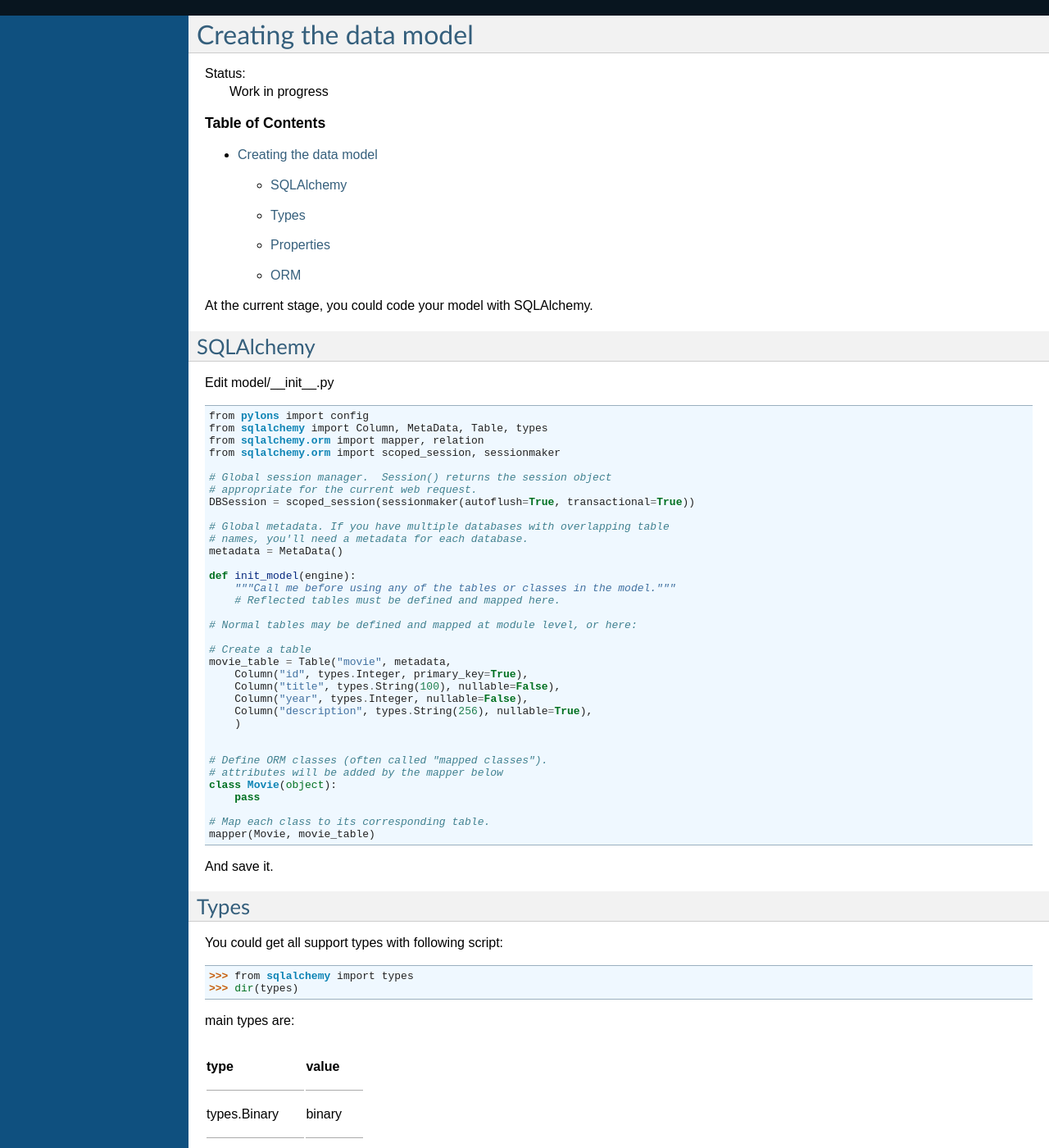
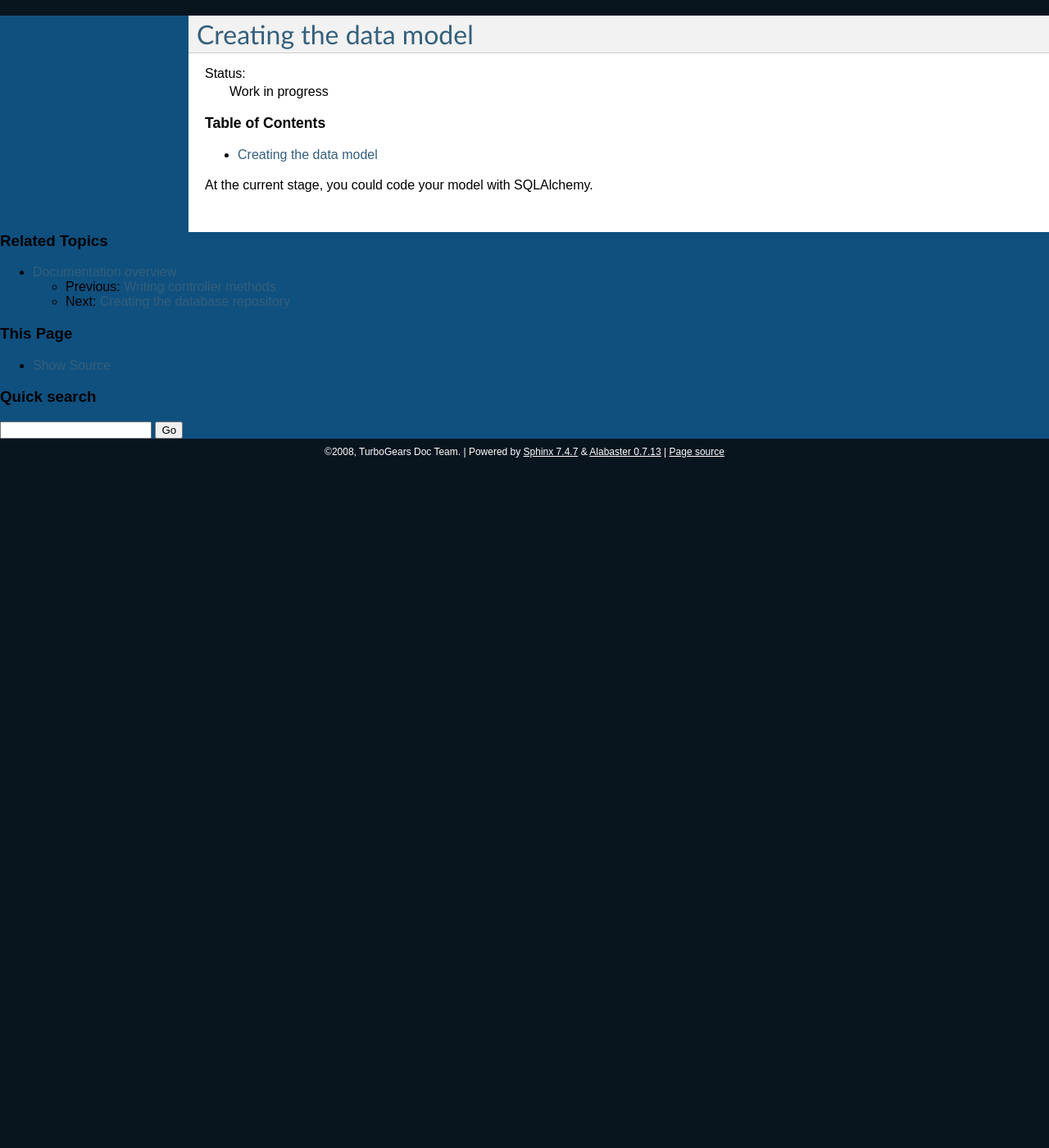
Before and after one commit to TurboGears/tg2, a Sphinx documentation site: the page built from docs/2.0/RoughDocs/CodeModel.rst, in a window 1280 px wide and 1400 px high. Shown: the whole window at 82% size. Built offline with Sphinx 7.4.7, drawn with Linux system fonts in a browser that asks for light colours; pages that are not in the unit, such as notebooks, are missing from menus; some of the changed text lies outside the part shown.

Commit message:
Moving TW stuff out of RoughDocs into more normal place.
Updating the index

--HG--
extra : convert_revision : svn%3A77541ad4-5f01-0410-9ede-a1b63cd9a898/trunk%404375

```diff
--- a/docs/2.0/RoughDocs/CodeModel.rst
+++ b/docs/2.0/RoughDocs/CodeModel.rst
@@ -9,121 +9,3 @@
     :depth: 2
 
 At the current stage, you could code your model with SQLAlchemy.
-
-SQLAlchemy
-----------
-
-Edit model/__init__.py ::
-
-  from pylons import config
-  from sqlalchemy import Column, MetaData, Table, types
-  from sqlalchemy.orm import mapper, relation
-  from sqlalchemy.orm import scoped_session, sessionmaker
-
-  # Global session manager.  Session() returns the session object
-  # appropriate for the current web request.
-  DBSession = scoped_session(sessionmaker(autoflush=True, transactional=True))
-
-  # Global metadata. If you have multiple databases with overlapping table
-  # names, you'll need a metadata for each database.
-  metadata = MetaData()
-
-  def init_model(engine):
-      """Call me before using any of the tables or classes in the model."""
-      # Reflected tables must be defined and mapped here.
-
-  # Normal tables may be defined and mapped at module level, or here:
-
-  # Create a table
-  movie_table = Table("movie", metadata,
-      Column("id", types.Integer, primary_key=True),
-      Column("title", types.String(100), nullable=False),
-      Column("year", types.Integer, nullable=False),
-      Column("description", types.String(256), nullable=True),
-      )
-
-
-  # Define ORM classes (often called "mapped classes").
-  # attributes will be added by the mapper below
-  class Movie(object):
-      pass
-
-  # Map each class to its corresponding table.
-  mapper(Movie, movie_table)
-
-And save it.
-
-Types
---------
-
-You could get all support types with following script::
-
-  >>> from sqlalchemy import types
-  >>> dir(types)
-
-main types are:
-
-================ ========
- type            value
-================ ========
- types.Binary    binary
- types.Boolean   boolean
- types.Integer   integer
- types.Numeric   number
- types.String    string
- types.Date      date
- types.Time      time
- types.DateTime  datetime
-================ ========
-
-
-Properties
------------
-
-============  ==========
- property     value
-============  ==========
- primary_key  True/False
- nullable     True/False
-============  ==========
-
-
-ORM
----------
-
-You could edit Movie object to support more object relational methods::
-
-  class Movie(object):
-      def __init__(self, title, year, description, **kw):
-          self.title = title
-          self.year = year
-          self.description = description
-
-      def __repr__(self):
-          return "<Movie('%s','%s', '%s')>" % (self.title, self.year, self.description)
-
-
-Please add the __init__ method section thus we'll use in the following tutorial.
-The setting will lead you more easy to play with database.
-
-For example, if you don't define the __init__ method. The general operating is::
-
-  >>> entry = Movie()
-  >>> entry.title = 'Dragula'
-  >>> entry.year = '1931'
-  >>> entry.description = 'vampire movie'
-
-But if you defined the __init__ method, you could play with database in more pythonic way::
-
-  >>> entry = Movie(title='Dragula', year='1931', description='vampire movie')
-
-or ::
-
-  >>> entry = Movie('Dragula', '1931', 'vampire movie')
-
-
-Reference:
-
- * `SQLAlchemy Object Relational Tutorial <http://www.sqlalchemy.org/docs/04/ormtutorial.html>`_
- * `Using Elixir with pylons <http://cleverdevil.org/computing/68/using-elixir-with-pylons>`_ (not supported yet)
- * `Elixir Tutorial <http://elixir.ematia.de/trac/wiki/TutorialDivingIn>`_ (not supported yet)
```
Also changed, not shown: docs/2.0/Wiki20/wiki20.rst (+4 -6 lines), docs/index.rst (+61 -23 lines), docs/2.0/ToscaWidgets/ToscaWidgets/Cookbook.rst (renamed from docs/2.0/RoughDocs/ToscaWidgets/Cookbook.rst), docs/2.0/ToscaWidgets/ToscaWidgets/Cookbook/ActiveForm.rst (renamed from docs/2.0/RoughDocs/ToscaWidgets/Cookbook/ActiveForm.rst), docs/2.0/ToscaWidgets/ToscaWidgets/Cookbook/AutoComplete.rst (renamed from docs/2.0/RoughDocs/ToscaWidgets/Cookbook/AutoComplete.rst), docs/2.0/ToscaWidgets/ToscaWidgets/Cookbook/DynamicSelect.rst (renamed from docs/2.0/RoughDocs/ToscaWidgets/Cookbook/DynamicSelect.rst), docs/2.0/ToscaWidgets/ToscaWidgets/Cookbook/FlexiGrid.rst (renamed from docs/2.0/RoughDocs/ToscaWidgets/Cookbook/FlexiGrid.rst), docs/2.0/ToscaWidgets/ToscaWidgets/Cookbook/PasswordValidation.rst (renamed from docs/2.0/RoughDocs/ToscaWidgets/Cookbook/PasswordValidation.rst), docs/2.0/ToscaWidgets/ToscaWidgets/Cookbook/ReCaptcha.rst (renamed from docs/2.0/RoughDocs/ToscaWidgets/Cookbook/ReCaptcha.rst), docs/2.0/ToscaWidgets/ToscaWidgets/Cookbook/TreeView.rst (renamed from docs/2.0/RoughDocs/ToscaWidgets/Cookbook/TreeView.rst), docs/2.0/ToscaWidgets/ToscaWidgets/Creation.rst (renamed from docs/2.0/RoughDocs/ToscaWidgets/Creation.rst), docs/2.0/ToscaWidgets/ToscaWidgets/ExistingLibraries.rst (renamed from docs/2.0/RoughDocs/ToscaWidgets/ExistingLibraries.rst), docs/2.0/ToscaWidgets/ToscaWidgets/FAQ.rst (renamed from docs/2.0/RoughDocs/ToscaWidgets/FAQ.rst), docs/2.0/ToscaWidgets/ToscaWidgets/Forms.rst (renamed from docs/2.0/RoughDocs/ToscaWidgets/Forms.rst), 3 more files.
